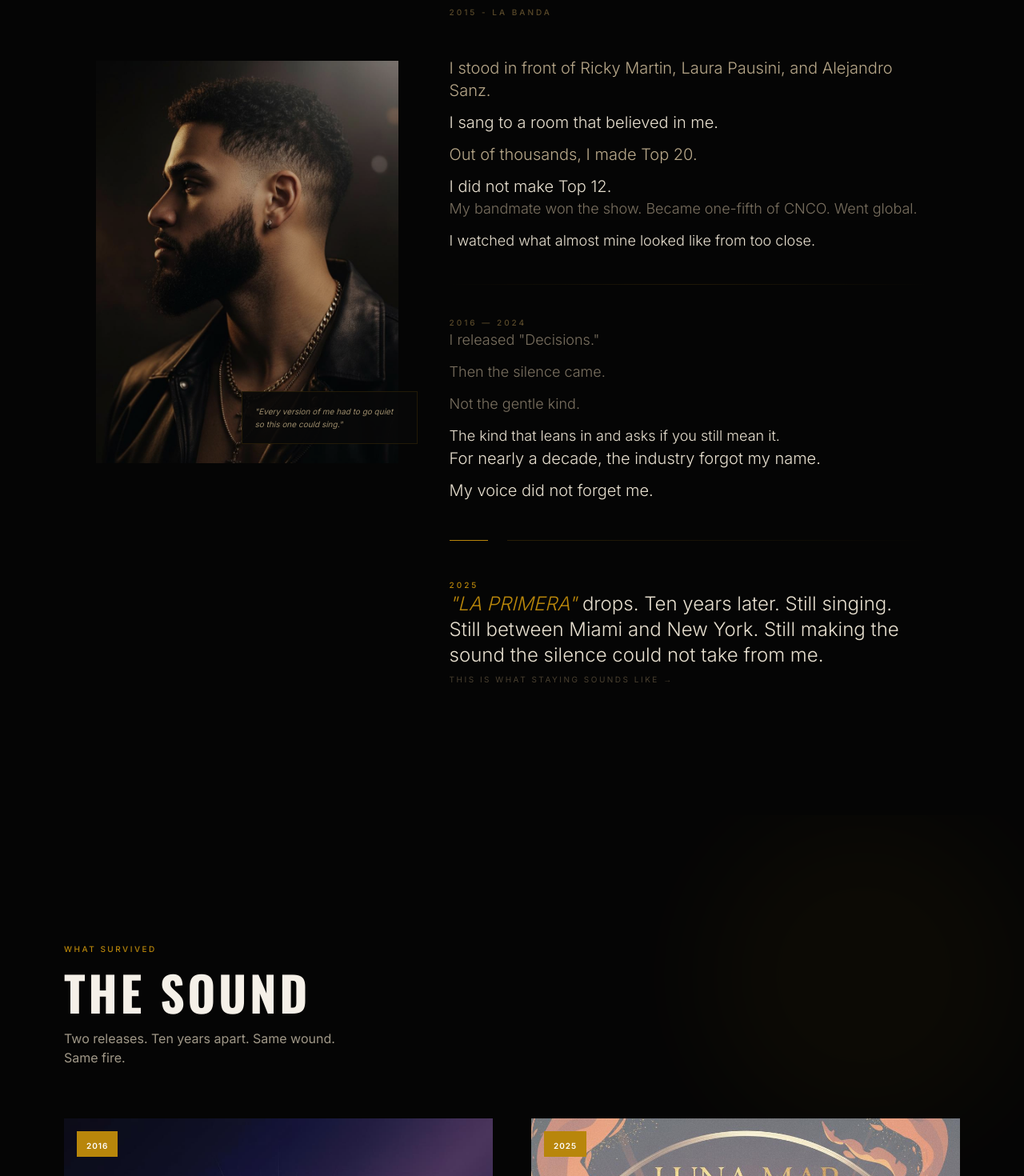
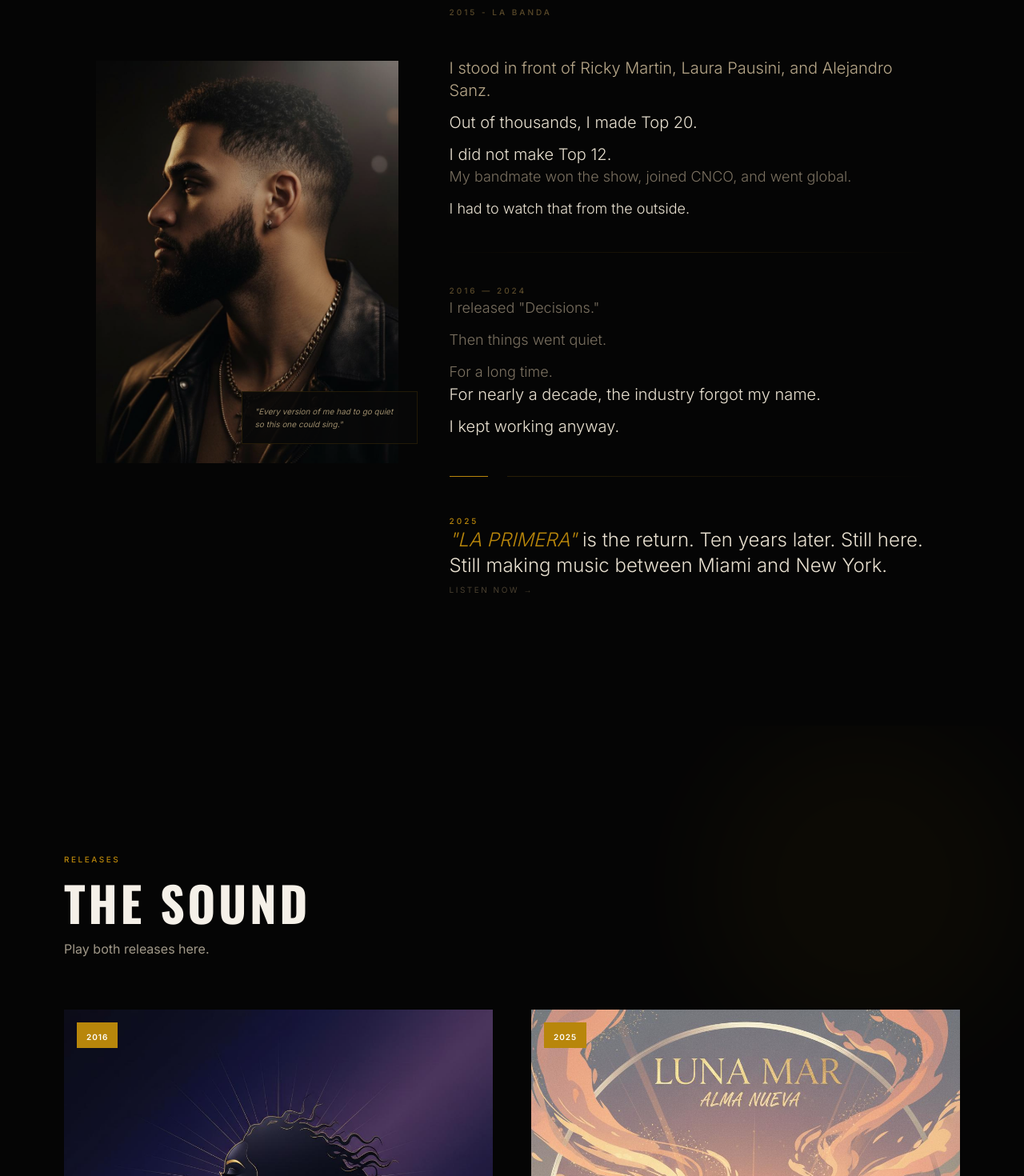
Before and after one commit to elisonjmorban96-crypto/elison-world-website, a React (Vite) app: page / in a window 1280 px wide. Shown: the part 1000-2470 px from the top of the page at 80% size. Built offline with nearby package versions, Linux system fonts and the light colour scheme; a web font is replaced by a local one.

Commit message:
embed music players and tighten copy

```diff
--- a/src/sections/Connection.tsx
+++ b/src/sections/Connection.tsx
@@ -62,7 +62,7 @@ const Connection = () => {
     if (email) { setSubscribed(true); setEmail(''); setTimeout(() => setSubscribed(false), 4000); }
   };
 
-  const title = 'STAY IN THE STORY';
+  const title = 'STAY CLOSE';
 
   const streamLinks = [
     { name: 'Spotify', url: 'https://open.spotify.com/artist/59g2fpjNdXZQzgQjiaHkRa', icon: Music2 },
@@ -93,7 +93,7 @@ const Connection = () => {
           ))}
         </h2>
         <p className="connect-sub font-inter text-sm sm:text-base md:text-lg mb-12 md:mb-16 max-w-xl mx-auto" style={{ color: 'var(--text-secondary)' }}>
-          If you found me here, you are early. Stay close.
+          If you found me here, you are early.
         </p>
 
         <div className="connect-cols grid md:grid-cols-3 gap-8 md:gap-10 mb-14 md:mb-20">
@@ -101,7 +101,7 @@ const Connection = () => {
           <div className="connect-col text-left md:text-center">
             <h3 className="font-oswald text-lg font-bold tracking-[0.1em] mb-3" style={{ color: 'var(--accent-gold)' }}>STREAM</h3>
             <p className="font-inter text-xs leading-relaxed mb-5" style={{ color: 'var(--text-tertiary)' }}>
-              Start with the songs. That is where I leave fingerprints.
+              Start with the songs.
             </p>
             <div className="flex flex-col gap-2">
               {streamLinks.map((link) => (
@@ -118,7 +118,7 @@ const Connection = () => {
           <div className="connect-col text-left md:text-center">
             <h3 className="font-oswald text-lg font-bold tracking-[0.1em] mb-3" style={{ color: 'var(--accent-gold)' }}>FOLLOW</h3>
             <p className="font-inter text-xs leading-relaxed mb-5" style={{ color: 'var(--text-tertiary)' }}>
-              If you want the next scene before the lights come up, stay near me.
+              For new music, clips, and updates.
             </p>
             <div className="flex flex-col gap-2">
               {socialLinks.map((link) => (
@@ -135,7 +135,7 @@ const Connection = () => {
           <div className="connect-col text-left md:text-center">
             <h3 className="font-oswald text-lg font-bold tracking-[0.1em] mb-3" style={{ color: 'var(--accent-gold)' }}>CONNECT</h3>
             <p className="font-inter text-xs leading-relaxed mb-5" style={{ color: 'var(--text-tertiary)' }}>
-              Bookings, press, collaborations, or a real note. Knock.
+              Bookings, press, collaborations, or a real note.
             </p>
             <a href="mailto:booking@elison-music.com"
               className="inline-flex items-center gap-2 font-inter text-[11px] uppercase tracking-[0.12em] transition-colors duration-300 hover:text-[var(--accent-gold)]"
@@ -148,7 +148,7 @@ const Connection = () => {
         {/* Newsletter */}
         <div className="connect-footer max-w-md mx-auto mb-14 md:mb-16">
           <p className="font-inter text-[11px] uppercase tracking-[0.15em] mb-4" style={{ color: 'var(--text-tertiary)' }}>
-            Get the next chapter before the world does
+            Get updates when new music lands
           </p>
           <form onSubmit={handleSubscribe} className="flex flex-col sm:flex-row gap-3 sm:gap-0">
             <label htmlFor="newsletter-email" className="sr-only">
@@ -171,7 +171,7 @@ const Connection = () => {
           </form>
           {subscribed && (
             <p className="mt-3 font-inter text-xs" style={{ color: 'var(--accent-gold)' }} aria-live="polite">
-              You are in. I will find you when it moves.
+              You're on the list.
             </p>
           )}
         </div>
--- a/src/sections/Hero.tsx
+++ b/src/sections/Hero.tsx
@@ -120,7 +120,7 @@ const Hero = () => {
         </h1>
 
         <p className="hero-sub font-inter text-[13px] sm:text-sm md:text-base font-light tracking-[0.02em] mt-6 sm:mt-8 md:mt-10 max-w-[18rem] sm:max-w-md" style={{ color: '#7a7060' }}>
-          Dominican. Independent. Ten years in the dark, still building.
+          Dominican. Independent. New music out now.
         </p>
 
         <div className="hero-scroll-hint hidden md:flex mt-auto md:mt-16 pt-12 md:pt-0 items-center gap-3" aria-hidden="true">
--- a/src/sections/Music.tsx
+++ b/src/sections/Music.tsx
@@ -1,7 +1,7 @@
 import { useEffect, useRef, useState } from 'react';
 import { gsap } from 'gsap';
 import { ScrollTrigger } from 'gsap/ScrollTrigger';
-import { Play, ExternalLink, Music2, Apple, Youtube } from 'lucide-react';
+import { ExternalLink, Music2, Apple, Youtube } from 'lucide-react';
 import { prefersReducedMotion } from '../lib/motion';
 
 gsap.registerPlugin(ScrollTrigger);
@@ -13,6 +13,7 @@ interface Track {
   meta: string;
   reflection: string;
   cover: string;
+  embedUrl: string;
   links: { name: string; url: string; icon: React.ElementType }[];
 }
 
@@ -22,11 +23,12 @@ const tracks: Track[] = [
     title: 'Decisions (Remastered)',
     year: '2016',
     meta: '74 BPM · OneTime Music Inc',
-    reflection: 'I put my voice on a record and waited for the world to answer. It didn\'t. So I learned the harder part: keep singing when nobody claps.',
+    reflection: 'My first release. It did not move the way I wanted, but it still mattered.',
     cover: '/album-midnight.jpg',
+    embedUrl: 'https://embed.music.apple.com/us/album/decisions-remastered-single/1811878413',
     links: [
       { name: 'Spotify', url: 'https://open.spotify.com/artist/59g2fpjNdXZQzgQjiaHkRa', icon: Music2 },
-      { name: 'Apple Music', url: 'https://music.apple.com/us/artist/elison/1810625015', icon: Apple },
+      { name: 'Apple Music', url: 'https://music.apple.com/us/album/decisions-remastered-single/1811878413', icon: Apple },
     ],
   },
   {
@@ -34,11 +36,12 @@ const tracks: Track[] = [
     title: 'LA PRIMERA',
     year: '2025',
     meta: 'Latin R&B · OneTime Music Inc',
-    reflection: 'Ten years in the making. Not because I was lost. Because I was becoming. This is not a comeback. It is me coming back for myself.',
+    reflection: 'Ten years later, this sounds more like me. Less trying. More direct.',
     cover: '/album-firstlight.jpg',
+    embedUrl: 'https://embed.music.apple.com/us/album/la-primera-remastered-single/1812806221',
     links: [
       { name: 'Spotify', url: 'https://open.spotify.com/artist/59g2fpjNdXZQzgQjiaHkRa', icon: Music2 },
-      { name: 'Apple Music', url: 'https://music.apple.com/us/artist/elison/1810625015', icon: Apple },
+      { name: 'Apple Music', url: 'https://music.apple.com/us/album/la-primera-remastered-single/1812806221', icon: Apple },
       { name: 'YouTube', url: 'https://www.youtube.com/@elisonjoel', icon: Youtube },
     ],
   },
@@ -83,12 +86,12 @@ const Music = () => {
       <div className="absolute top-0 right-0 hidden sm:block w-[400px] h-[400px] rounded-full blur-3xl" style={{ background: 'var(--accent-gold)', opacity: 0.04 }} />
 
       <div className="max-w-[1400px] mx-auto px-5 sm:px-6 md:px-12 lg:px-20">
-        <span className="scene-label block mb-4">What Survived</span>
+        <span className="scene-label block mb-4">Releases</span>
         <h2 className="music-header font-oswald text-4xl md:text-5xl lg:text-6xl font-bold tracking-[0.06em] mb-4" style={{ color: 'var(--text-primary)' }}>
           THE SOUND
         </h2>
         <p className="music-sub font-inter text-sm sm:text-base mb-12 md:mb-16 max-w-[24rem]" style={{ color: 'var(--text-secondary)' }}>
-          Two releases. Ten years apart. Same wound. Same fire.
+          Play both releases here.
         </p>
 
         <div className="track-cards grid md:grid-cols-2 gap-8 md:gap-12">
@@ -107,18 +110,6 @@ const Music = () => {
                   className="w-full h-full object-cover transition-transform duration-700"
                   style={{ transform: hoveredTrack === track.id ? 'scale(1.03)' : 'scale(1)' }}
                 />
-                <div className="absolute inset-0 bg-black/40 opacity-0 group-hover:opacity-100 group-focus-within:opacity-100 transition-opacity duration-400 flex items-center justify-center">
-                  <a
-                    href={track.links[0].url}
-                    target="_blank"
-                    rel="noopener noreferrer"
-                    aria-label={`Play ${track.title} on ${track.links[0].name}`}
-                    className="w-16 h-16 rounded-full flex items-center justify-center transition-transform duration-300 hover:scale-110"
-                    style={{ background: 'var(--accent-gold)' }}
-                  >
-                    <Play className="w-6 h-6 text-white ml-1" fill="white" />
-                  </a>
-                </div>
                 <div className="absolute top-4 left-4 px-3 py-1" style={{ background: 'var(--accent-gold)' }}>
                   <span className="font-inter text-[10px] font-semibold uppercase tracking-[0.1em] text-white">{track.year}</span>
                 </div>
@@ -135,6 +126,17 @@ const Music = () => {
               <p className="pull-quote text-sm leading-relaxed mb-6" style={{ color: 'var(--text-secondary)' }}>
                 &ldquo;{track.reflection}&rdquo;
               </p>
+
+              <div className="mb-6 overflow-hidden rounded-xl border" style={{ borderColor: 'var(--text-dim)' }}>
+                <iframe
+                  title={`${track.title} Apple Music player`}
+                  src={track.embedUrl}
+                  loading="lazy"
+                  allow="autoplay *; encrypted-media *; fullscreen *; clipboard-write"
+                  sandbox="allow-forms allow-popups allow-popups-to-escape-sandbox allow-same-origin allow-scripts allow-top-navigation-by-user-activation"
+                  style={{ width: '100%', height: '175px', border: 0, background: 'transparent' }}
+                />
+              </div>
 
               {/* Links */}
               <div className="flex flex-wrap gap-3">
@@ -158,7 +160,7 @@ const Music = () => {
 
         {/* All platforms */}
         <div className="platform-links mt-16 pt-10 border-t" style={{ borderColor: 'var(--text-dim)' }}>
-          <span className="scene-label block mb-6">Where It Keeps Breathing</span>
+          <span className="scene-label block mb-6">More Places To Listen</span>
           <div className="flex flex-col sm:flex-row sm:flex-wrap gap-3 sm:gap-4">
             {[
               { name: 'Spotify', url: 'https://open.spotify.com/artist/59g2fpjNdXZQzgQjiaHkRa' },
--- a/src/sections/Story.tsx
+++ b/src/sections/Story.tsx
@@ -69,9 +69,6 @@ const Story = () => {
                 I stood in front of Ricky Martin, Laura Pausini, and Alejandro Sanz.
               </p>
               <p className="font-inter text-base sm:text-lg md:text-xl leading-[1.7] mt-3 font-light" style={{ color: '#e8e0d0' }}>
-                I sang to a room that believed in me.
-              </p>
-              <p className="font-inter text-base sm:text-lg md:text-xl leading-[1.7] mt-3 font-light" style={{ color: '#b8a88a' }}>
                 Out of thousands, I made Top 20.
               </p>
               <p className="font-inter text-base sm:text-lg md:text-xl leading-[1.7] mt-3 font-light" style={{ color: '#e8e0d0' }}>
@@ -81,10 +78,10 @@ const Story = () => {
 
             <div className="story-pull mb-14">
               <p className="font-inter text-base md:text-lg leading-[1.7] font-light" style={{ color: '#7a7060' }}>
-                My bandmate won the show. Became one-fifth of CNCO. Went global.
+                My bandmate won the show, joined CNCO, and went global.
               </p>
               <p className="font-inter text-base md:text-lg leading-[1.7] mt-3 font-light" style={{ color: '#e8e0d0' }}>
-                I watched what almost mine looked like from too close.
+                I had to watch that from the outside.
               </p>
             </div>
 
@@ -100,13 +97,10 @@ const Story = () => {
                 I released "Decisions."
               </p>
               <p className="font-inter text-base md:text-lg leading-[1.7] mt-3 font-light" style={{ color: '#7a7060' }}>
-                Then the silence came.
+                Then things went quiet.
               </p>
               <p className="font-inter text-base md:text-lg leading-[1.7] mt-3 font-light" style={{ color: '#7a7060' }}>
-                Not the gentle kind.
-              </p>
-              <p className="font-inter text-base md:text-lg leading-[1.7] mt-3 font-light" style={{ color: '#e8e0d0' }}>
-                The kind that leans in and asks if you still mean it.
+                For a long time.
               </p>
             </div>
 
@@ -115,7 +109,7 @@ const Story = () => {
                 For nearly a decade, the industry forgot my name.
               </p>
               <p className="font-inter text-base sm:text-lg md:text-xl leading-[1.7] mt-3 font-light" style={{ color: '#e8e0d0' }}>
-                My voice did not forget me.
+                I kept working anyway.
               </p>
             </div>
 
@@ -129,7 +123,7 @@ const Story = () => {
 
             <div className="story-pull mb-16">
               <p className="font-inter text-lg sm:text-xl md:text-2xl leading-[1.6] font-light" style={{ color: '#e8e0d0' }}>
-                <em style={{ color: '#b8860b' }}>"LA PRIMERA"</em> drops. Ten years later. Still singing. Still between Miami and New York. Still making the sound the silence could not take from me.
+                <em style={{ color: '#b8860b' }}>"LA PRIMERA"</em> is the return. Ten years later. Still here. Still making music between Miami and New York.
               </p>
             </div>
 
@@ -140,7 +134,7 @@ const Story = () => {
               className="story-cta font-inter text-[10px] uppercase tracking-[0.25em] transition-colors duration-300 hover:text-[#d4a853]"
               style={{ color: '#4a4030' }}
             >
-              This is what staying sounds like →
+              Listen now →
             </button>
           </div>
         </div>
```
Also changed, not shown: 1 other file (tests, documents, lock files or other folders).
